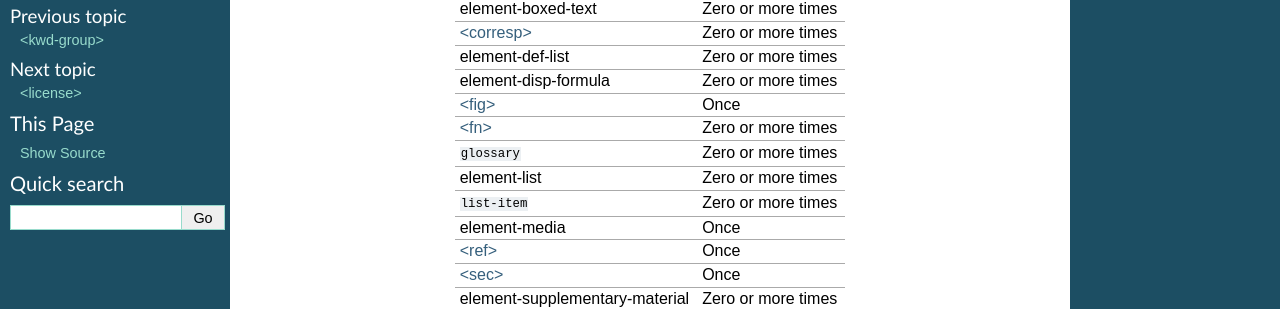
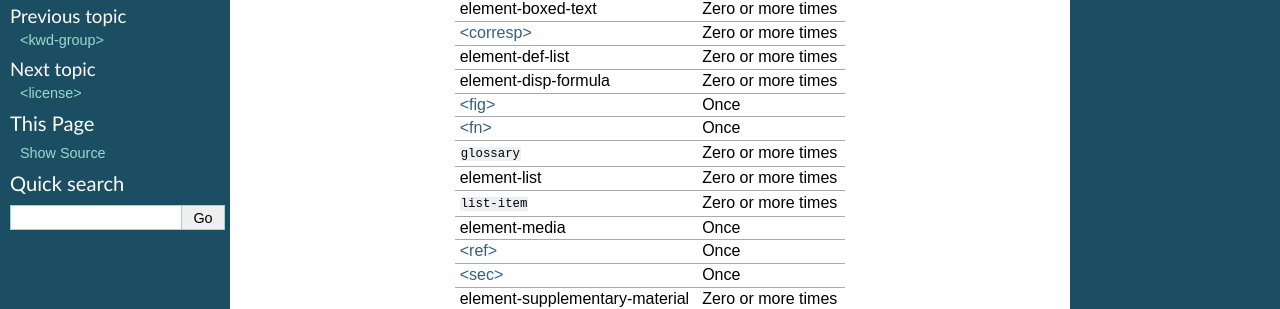
Before and after one commit to erudit/erudit-ps-documentation, a Sphinx documentation site: the page built from docs/source/tagset/element-label.rst, in a window 1280 px wide. Shown: the part 159-468 px from the top of the page. Built offline with Sphinx 7.4.7, drawn with Linux system fonts in a browser that asks for light colours.

```diff
--- a/docs/source/tagset/element-label.rst
+++ b/docs/source/tagset/element-label.rst
@@ -20,7 +20,7 @@
 +----------------------------------------+--------------------+
 | :ref:`element-fig`                     | Once               |
 +----------------------------------------+--------------------+
-| :ref:`element-fn`                      | Zero or more times |
+| :ref:`element-fn`                      | Once               |
 +----------------------------------------+--------------------+
 | ``glossary``                           | Zero or more times |
 +----------------------------------------+--------------------+
```
